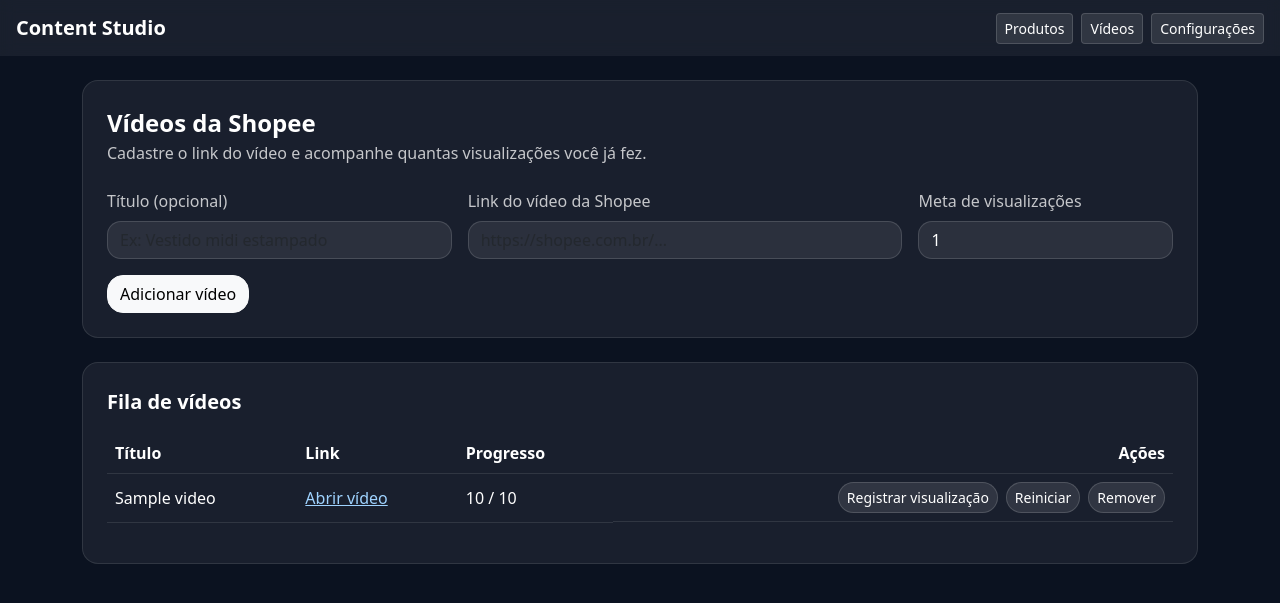
After one commit to saron123jds/shopee-affiliate-content-studio, a Flask app: page /videos in a window 1280 px wide. The commit adds this page. Shown: the top 603 px of the page. Run offline with Flask 3, Linux system fonts and the light colour scheme; tables that the repository leaves empty hold one stand-in row (values such as "Sample post").

Commit message:
Add Shopee video tracking tab

```diff
--- a/app.py
+++ b/app.py
@@ -44,6 +44,15 @@ class Product(db.Model):
     notes = db.Column(db.Text, default="")
     caption = db.Column(db.Text, default="")
     hashtags = db.Column(db.Text, default="")
+    created_at = db.Column(db.DateTime, default=dt.datetime.utcnow)
+    updated_at = db.Column(db.DateTime, default=dt.datetime.utcnow, onupdate=dt.datetime.utcnow)
+
+class Video(db.Model):
+    id = db.Column(db.Integer, primary_key=True)
+    title = db.Column(db.Text, default="")
+    shopee_url = db.Column(db.Text, nullable=False)
+    target_views = db.Column(db.Integer, default=1)
+    current_views = db.Column(db.Integer, default=0)
     created_at = db.Column(db.DateTime, default=dt.datetime.utcnow)
     updated_at = db.Column(db.DateTime, default=dt.datetime.utcnow, onupdate=dt.datetime.utcnow)
 
@@ -222,6 +231,10 @@ def get_settings() -> Settings:
         db.session.commit()
     return s
 
+with app.app_context():
+    db.create_all()
+    get_settings()
+
 def parse_image_urls(text: str) -> List[str]:
     urls = []
     for line in (text or "").splitlines():
@@ -257,6 +270,75 @@ def download_images(urls: List[str], folder: str) -> List[str]:
             continue
     return saved
 
+def format_price(value) -> str:
+    if value is None:
+        return ""
+    try:
+        amount = float(value)
+    except (TypeError, ValueError):
+        return ""
+    if amount <= 0:
+        return ""
+    if amount >= 100000:
+        amount = amount / 100000
+    elif amount >= 100:
+        amount = amount / 100
+    formatted = f"{amount:,.2f}".replace(",", "X").replace(".", ",").replace("X", ".")
+    return f"R$ {formatted}"
+
+def find_dict_with_keys(data, required_keys: List[str]):
+    if isinstance(data, dict):
+        if all(key in data for key in required_keys):
+            return data
+        for value in data.values():
+            found = find_dict_with_keys(value, required_keys)
+            if found:
+                return found
+    elif isinstance(data, list):
+        for value in data:
+            found = find_dict_with_keys(value, required_keys)
+            if found:
+                return found
+    return None
+
+def extract_shopee_product(url: str) -> Tuple[str, str, List[str]]:
+    headers = {
+        "user-agent": "Mozilla/5.0 (Windows NT 10.0; Win64; x64) AppleWebKit/537.36 (KHTML, like Gecko) Chrome/120.0.0.0 Safari/537.36",
+        "accept-language": "pt-BR,pt;q=0.9,en;q=0.8",
+    }
+    resp = requests.get(url, headers=headers, timeout=20)
+    resp.raise_for_status()
+    html = resp.text
+    match = re.search(r'__NEXT_DATA__"\s*type="application/json"\s*>(\{.*?\})</script>', html, re.DOTALL)
+    if not match:
+        raise ValueError("Não foi possível localizar os dados do produto.")
+    try:
+        data = json.loads(match.group(1))
+    except json.JSONDecodeError as exc:
+        raise ValueError("Não foi possível ler os dados do produto.") from exc
+
+    item = find_dict_with_keys(data, ["name", "images"])
+    if not item:
+        raise ValueError("Não foi possível encontrar imagens do produto.")
+
+    title = (item.get("name") or item.get("title") or "").strip()
+    if not title:
+        raise ValueError("Não foi possível identificar o título do produto.")
+
+    images_raw = item.get("images") or []
+    image_urls = []
+    for img in images_raw:
+        if not img:
+            continue
+        if isinstance(img, str) and img.startswith("http"):
+            image_urls.append(img)
+        else:
+            image_urls.append(f"https://down-br.img.susercontent.com/file/{img}")
+
+    price = format_price(
+        item.get("price") or item.get("price_min") or item.get("price_min_before_discount")
+    )
+    return title, price, image_urls
 
 # -----------------------------
 # Routes
@@ -309,6 +391,29 @@ def product_new():
         return redirect(url_for("products"))
     return render_template("product_form.html", p=None)
 
+@app.route("/products/from_shopee", methods=["POST"])
+def product_from_shopee():
+    url = (request.form.get("shopee_url") or "").strip()
+    if not url:
+        flash("Informe o link do produto da Shopee.", "warning")
+        return redirect(url_for("product_new"))
+    try:
+        title, price, image_urls = extract_shopee_product(url)
+    except Exception as exc:
+        flash(f"Não foi possível importar o produto: {exc}", "danger")
+        return redirect(url_for("product_new"))
+
+    p = Product(
+        title=title,
+        price=price,
+        affiliate_link="",
+        image_urls="\n".join(image_urls),
+    )
+    db.session.add(p)
+    db.session.commit()
+    flash("Produto importado da Shopee ✅", "success")
+    return redirect(url_for("product_edit", pid=p.id))
+
 @app.route("/products/<int:pid>/edit", methods=["GET","POST"])
 def product_edit(pid):
     p = Product.query.get_or_404(pid)
@@ -323,6 +428,50 @@ def product_edit(pid):
         flash("Produto atualizado ✅", "success")
         return redirect(url_for("products"))
     return render_template("product_form.html", p=p)
+
+@app.route("/videos", methods=["GET", "POST"])
+def videos():
+    if request.method == "POST":
+        title = request.form.get("title", "").strip()
+        shopee_url = request.form.get("shopee_url", "").strip()
+        target_views = int(request.form.get("target_views", "1") or 1)
+        if not shopee_url:
+            flash("Informe o link do vídeo da Shopee.", "warning")
+            return redirect(url_for("videos"))
+        if target_views < 1:
+            target_views = 1
+        v = Video(title=title, shopee_url=shopee_url, target_views=target_views)
+        db.session.add(v)
+        db.session.commit()
+        flash("Vídeo adicionado ✅", "success")
+        return redirect(url_for("videos"))
+
+    items = Video.query.order_by(Video.updated_at.desc()).all()
+    return render_template("videos.html", items=items)
+
+@app.route("/videos/<int:vid>/increment", methods=["POST"])
+def video_increment(vid):
+    v = Video.query.get_or_404(vid)
+    v.current_views = (v.current_views or 0) + 1
+    db.session.commit()
+    flash("Visualização registrada ✅", "success")
+    return redirect(url_for("videos"))
+
+@app.route("/videos/<int:vid>/reset", methods=["POST"])
+def video_reset(vid):
+    v = Video.query.get_or_404(vid)
+    v.current_views = 0
+    db.session.commit()
+    flash("Contador reiniciado ✅", "warning")
+    return redirect(url_for("videos"))
+
+@app.route("/videos/<int:vid>/delete", methods=["POST"])
+def video_delete(vid):
+    v = Video.query.get_or_404(vid)
+    db.session.delete(v)
+    db.session.commit()
+    flash("Vídeo removido 🗑️", "warning")
+    return redirect(url_for("videos"))
 
 @app.route("/products/<int:pid>/delete", methods=["POST"])
 def product_delete(pid):
--- a/templates/base.html
+++ b/templates/base.html
@@ -28,6 +28,7 @@
   <a class="navbar-brand fw-semibold" href="{{ url_for('home') }}">Content Studio</a>
   <div class="ms-auto d-flex gap-2">
     <a class="btn btn-soft btn-sm" href="{{ url_for('products') }}">Produtos</a>
+    <a class="btn btn-soft btn-sm" href="{{ url_for('videos') }}">Vídeos</a>
     <a class="btn btn-soft btn-sm" href="{{ url_for('settings') }}">Configurações</a>
   </div>
 </nav>
--- /dev/null
+++ b/templates/videos.html
@@ -0,0 +1,75 @@
+{% extends "base.html" %}
+{% block content %}
+<div class="card p-4">
+  <div class="d-flex align-items-center justify-content-between">
+    <div>
+      <div class="fs-4 fw-semibold">Vídeos da Shopee</div>
+      <div class="text-soft">Cadastre o link do vídeo e acompanhe quantas visualizações você já fez.</div>
+    </div>
+  </div>
+
+  <form class="mt-4" method="post">
+    <div class="row g-3">
+      <div class="col-lg-4">
+        <label class="form-label text-soft">Título (opcional)</label>
+        <input class="form-control" name="title" placeholder="Ex: Vestido midi estampado">
+      </div>
+      <div class="col-lg-5">
+        <label class="form-label text-soft">Link do vídeo da Shopee</label>
+        <input class="form-control" name="shopee_url" placeholder="https://shopee.com.br/...">
+      </div>
+      <div class="col-lg-3">
+        <label class="form-label text-soft">Meta de visualizações</label>
+        <input class="form-control" name="target_views" type="number" min="1" value="1">
+      </div>
+    </div>
+    <div class="mt-3">
+      <button class="btn btn-light rounded-4">Adicionar vídeo</button>
+    </div>
+  </form>
+</div>
+
+<div class="card p-4 mt-4">
+  <div class="fs-5 fw-semibold mb-3">Fila de vídeos</div>
+  {% if not items %}
+    <div class="text-soft">Nenhum vídeo cadastrado ainda.</div>
+  {% else %}
+    <div class="table-responsive">
+      <table class="table align-middle">
+        <thead>
+          <tr>
+            <th>Título</th>
+            <th>Link</th>
+            <th>Progresso</th>
+            <th class="text-end">Ações</th>
+          </tr>
+        </thead>
+        <tbody>
+          {% for v in items %}
+          <tr>
+            <td>{{ v.title or "Sem título" }}</td>
+            <td>
+              <a href="{{ v.shopee_url }}" target="_blank" rel="noopener">Abrir vídeo</a>
+            </td>
+            <td>
+              {{ v.current_views }} / {{ v.target_views }}
+            </td>
+            <td class="text-end d-flex gap-2 justify-content-end">
+              <form method="post" action="{{ url_for('video_increment', vid=v.id) }}">
+                <button class="btn btn-soft btn-sm rounded-4" type="submit">Registrar visualização</button>
+              </form>
+              <form method="post" action="{{ url_for('video_reset', vid=v.id) }}">
+                <button class="btn btn-soft btn-sm rounded-4" type="submit">Reiniciar</button>
+              </form>
+              <form method="post" action="{{ url_for('video_delete', vid=v.id) }}">
+                <button class="btn btn-soft btn-sm rounded-4" type="submit">Remover</button>
+              </form>
+            </td>
+          </tr>
+          {% endfor %}
+        </tbody>
+      </table>
+    </div>
+  {% endif %}
+</div>
+{% endblock %}
```
Also changed, not shown: templates/product_form.html (+16 -0 lines), README.md.
